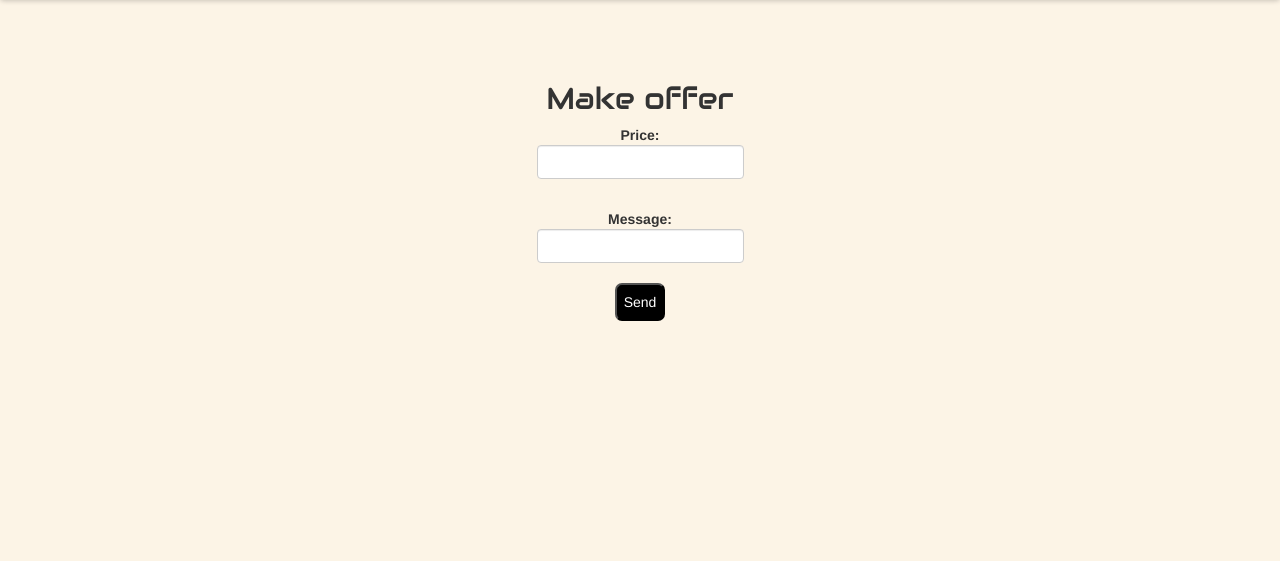
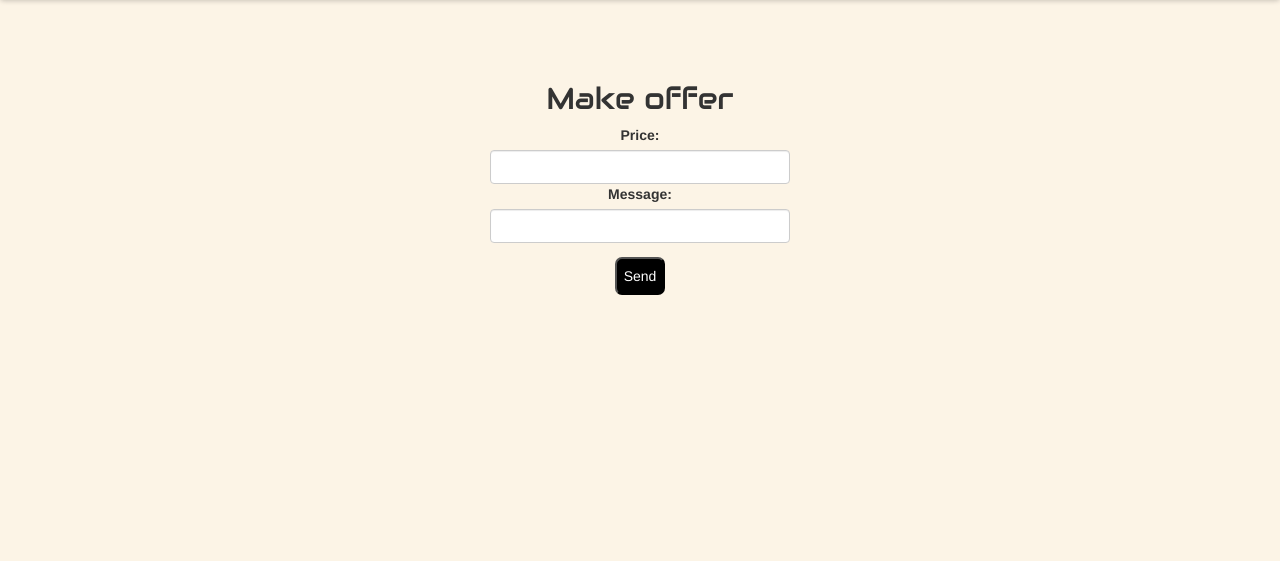
Before and after one commit to anhthuvu512/FireSale, a Django app: page /sales/make_offer/1 in a window 1280 px wide. Shown: the part 88-649 px from the top of the page. Run offline with Django 4.2, Linux system fonts and the light colour scheme; a user stored in the database is signed in; tables that the repository leaves empty hold one stand-in row (values such as "Sample post"); grey boxes marked "Sample" are stand-in pictures; data that the repository does not hold is empty.

Commit message:
modify html

```diff
--- a/fire_sale/static/css/main.css
+++ b/fire_sale/static/css/main.css
@@ -121,10 +121,14 @@ li {
     padding-bottom: 60px;
 
 }
-.profile {
+.form {
     display: inline-block;
     width: auto;
+    min-width: 300px;
+}
 
+input[type="file"] {
+    text-align: center;
 }
 
 .item-img {
@@ -183,6 +187,7 @@ li {
     background-color: black;
     color: white;
     padding: 0.5em;
+    margin: 1em;
     border-radius: 0.5em;
 }
 
@@ -205,17 +210,9 @@ li {
 
 }
 
-.make-offer {
-    display: inline-block;
-    width: auto;
-}
-
 .edit_profile {
     display: inline-block;
      width: auto;
-}
-#edit_btn {
-    padding-top: 10px;
 }
 
 .dropbtn {
--- a/fire_sale/templates/navigation.html
+++ b/fire_sale/templates/navigation.html
@@ -48,7 +48,7 @@
         {% if request.user.is_authenticated %}
             <li><a href="{% url 'profile' %}"><img id="profile_img" src="/media/{{ user.profile.image }}"></a></li>
         {% else %}
-            <li><img id="profile_img" src="https://cdn-icons-png.flaticon.com/512/64/64572.png"></li>
+            <li><img id="profile_img" src="/media/profile.png"></li>
         {% endif %}
     </ul>
 </nav>
--- a/fire_sale/templates/sale/make_offer.html
+++ b/fire_sale/templates/sale/make_offer.html
@@ -1,16 +1,13 @@
 {% extends 'base.html' %}
 {% block content %}
     <h2>Make offer</h2>
-    <div class="make-offer">
+    <div class="form">
         <form class="form form-horizontal" action="{% url 'make-offer' id %}" method="post">
-        {% csrf_token %}
-        <p class="item-title">Price:</p><p class="offer-price">{{ form.price }}</p>
-        <br>
-        <p class="item-title">Message: </p>
-            <div id="offer-message">
-                {{ form.message }}
-            </div>
-        <br>
+            {% csrf_token %}
+            <label for="{{ form.price.id_for_label }}">Price:</label>
+            {{ form.price }}
+            <label for="{{ form.message.id_for_label }}">Message:</label>
+            {{ form.message }}
             <input type="submit" value="Send" class="button">
         </form>
     </div>
--- a/fire_sale/templates/sale/view_offer.html
+++ b/fire_sale/templates/sale/view_offer.html
@@ -11,7 +11,7 @@
         {% for item_image in item.itemimage_set.all %}
             <img class="item-img" src="/media/{{ item_image.image }}">
         {% endfor %}
-        <a href="{% url 'accept-offer' notif.id %}" class="button">Accept</a>
-        <a href="{% url 'decline-offer' notif.id %}" class="button">Decline</a>
+        <input type="button" onclick="window.location.href='{% url 'accept-offer' notif.id %}';" class="button" value="Accept"/>
+        <input type="button" onclick="window.location.href='{% url 'decline-offer' notif.id %}';" class="button" value="Decline"/>
     </div>
 {% endblock %}
--- a/fire_sale/templates/user/profile.html
+++ b/fire_sale/templates/user/profile.html
@@ -1,11 +1,11 @@
 {% extends "base.html" %}
 {% block content %}
     <h2>Profile</h1>
-    <div class="profile">
+    <div class="form">
         <form enctype= multipart/form-data class="form form-horizontal" method="post">
             {% csrf_token %}
             {{ form }}
-            <p id="edit_btn"> <input type="submit" class="button" value="Submit"/></p>
+            <input type="submit" class="button" value="Submit"/>
         </form>
     </div>
 {% endblock %}
--- a/fire_sale/templates/user/rate_seller.html
+++ b/fire_sale/templates/user/rate_seller.html
@@ -1,10 +1,12 @@
 {% extends "base.html" %}
 {% block content %}
     <h2>Rate seller</h2>
+    <div class="form">
         <form class="form form-horizontal" method="post">
             {% csrf_token %}
             {{ form }}
             <input type="button" onclick="window.location.href='{% url 'payment' id %}';" class="button" value="Prev"/>
             <input type="submit" class="button" value="Next"/>
         </form>
+    </div>
 {% endblock %}
--- a/fire_sale/templates/user/register.html
+++ b/fire_sale/templates/user/register.html
@@ -1,6 +1,7 @@
 {% extends "loginbase.html" %}
 {% block content %}
     <h2>Sign up</h2>
+    <div class="form">
         <form class="form form-horizontal" method="post">
             {% csrf_token %}
             {% for field in form %}
@@ -14,4 +15,5 @@
             {% endfor %}
             <input type="submit" class="button" value="Sign up"/>
         </form>
+    </div>
 {% endblock %}
```
Also changed, not shown: fire_sale/templates/sale/add_image.html (+7 -5 lines), fire_sale/templates/sale/create_item.html (+14 -12 lines), fire_sale/templates/sale/item_details.html (+4 -4 lines), fire_sale/templates/sale/update_item.html (+7 -5 lines), fire_sale/templates/user/contact.html (+7 -5 lines), fire_sale/templates/user/payment.html (+15 -12 lines), fire_sale/media/images/flat800x800075f.u2.jpg (deleted), fire_sale/media/images/smile.jpg (deleted). Lines whose indentation alone changed are shown as unchanged.
